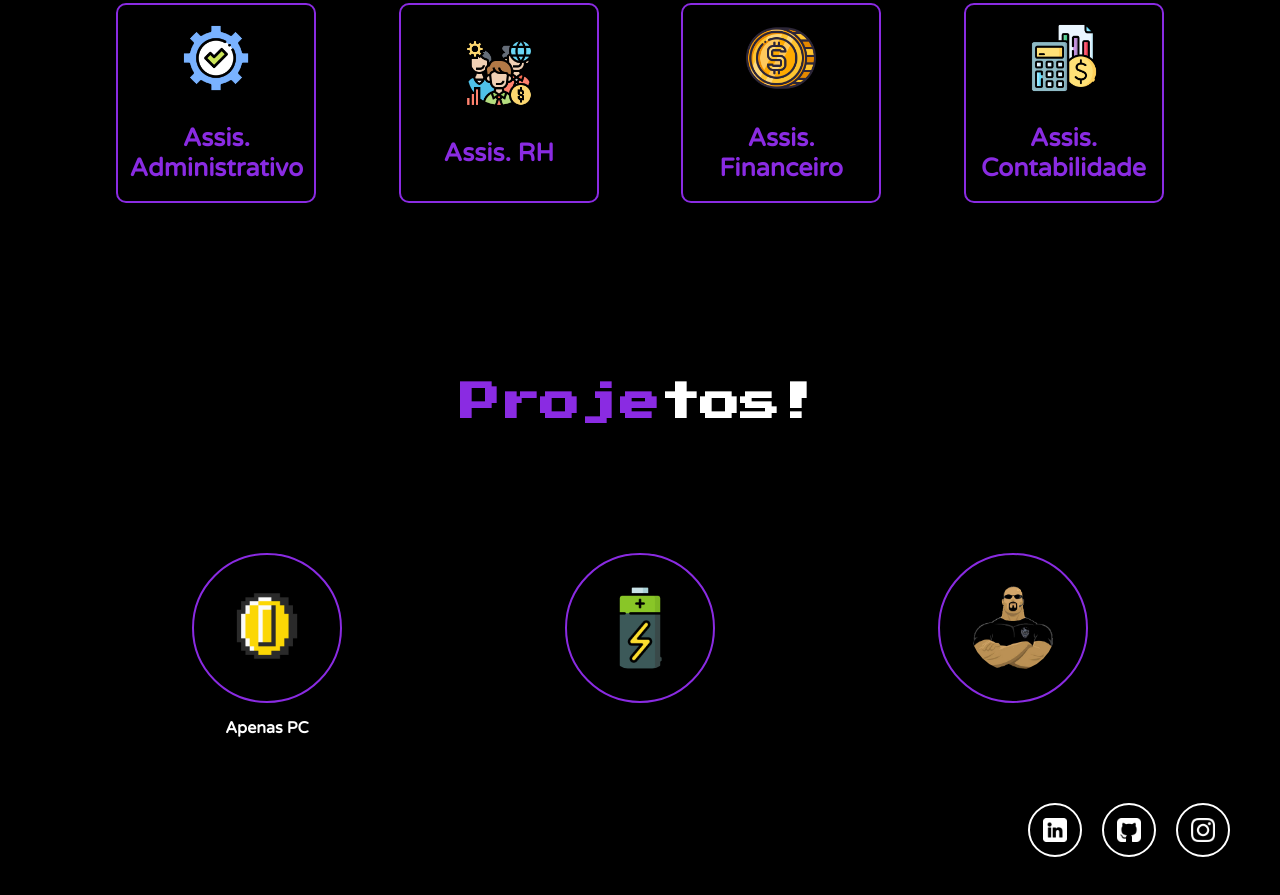
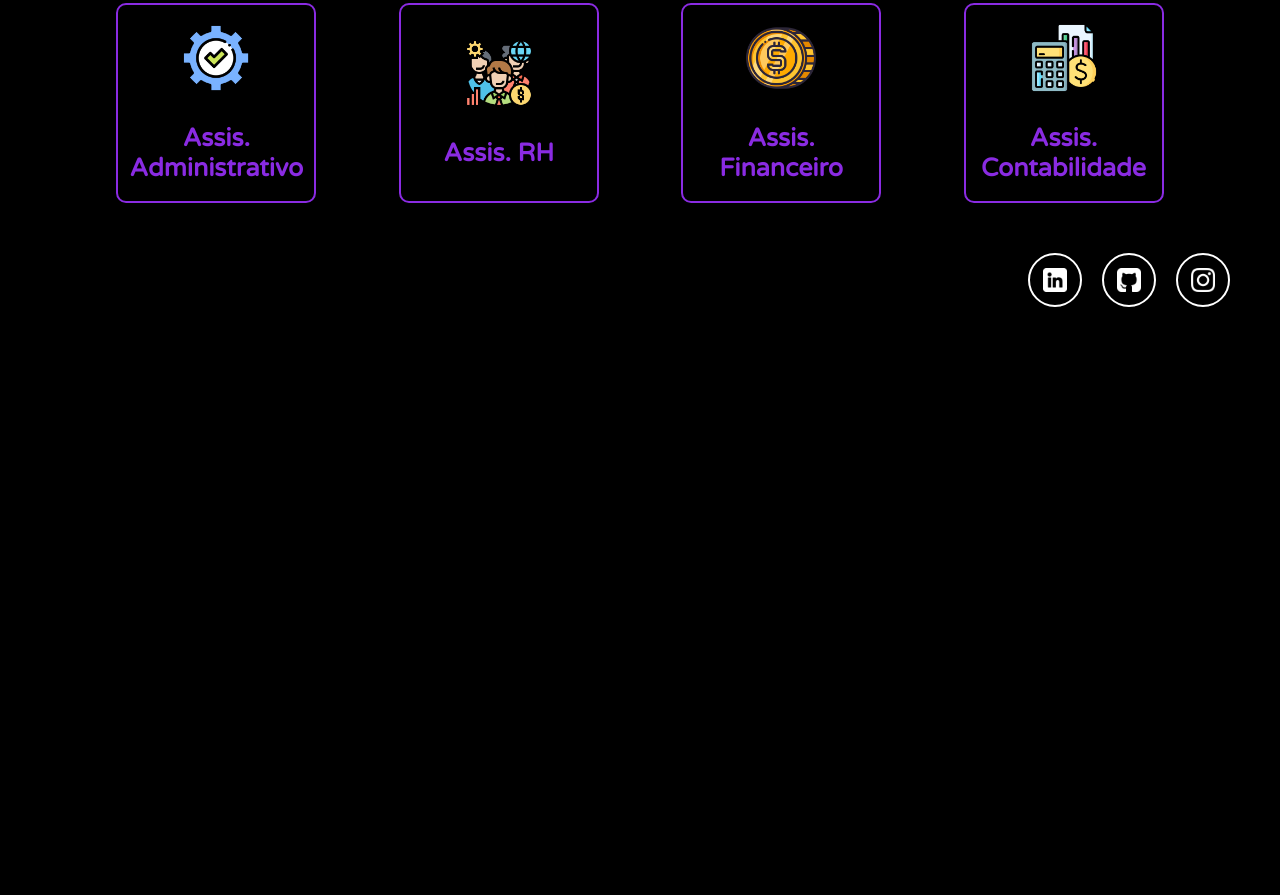
Before and after one commit to AndreLui678/Portfolio, a plain HTML site: page index.html in a window 1280 px wide. Shown: the part 1987-2882 px from the top of the page. After the commit the page ends 2344 px from the top, so only its background shows below. Drawn offline with Linux system fonts and the light colour scheme.

Commit message:
Update index.html

```diff
--- a/index.html
+++ b/index.html
@@ -52,22 +52,6 @@
 
     </div>
 
-
-
-
-    <div class="projetos" id="projetos">
-
-      <h1>Proje<span>tos!</span></h1>
-
-      <div class="btn-projetos">
-        <a href="https://andrelui678.github.io/Its-me-Gerson/" target="_blank"><img src="./image/money.png" alt="">
-          Apenas
-          PC</a>
-        <a href="http://techcellgame.netlify.app" target="_blank"><img src="./image/bateria.png"></a>
-        <a href="https://andrelui678.github.io/Quiz/" target="_blank"><img src="./image/homi.png" alt=""></a>
-      </div>
-    </div>
-
     <footer>
       <a href="https://www.linkedin.com/in/andré-luigi-miranda-1633272b3/" target="_blank"><img
           src="./image/linkedin.png"></a>
```
